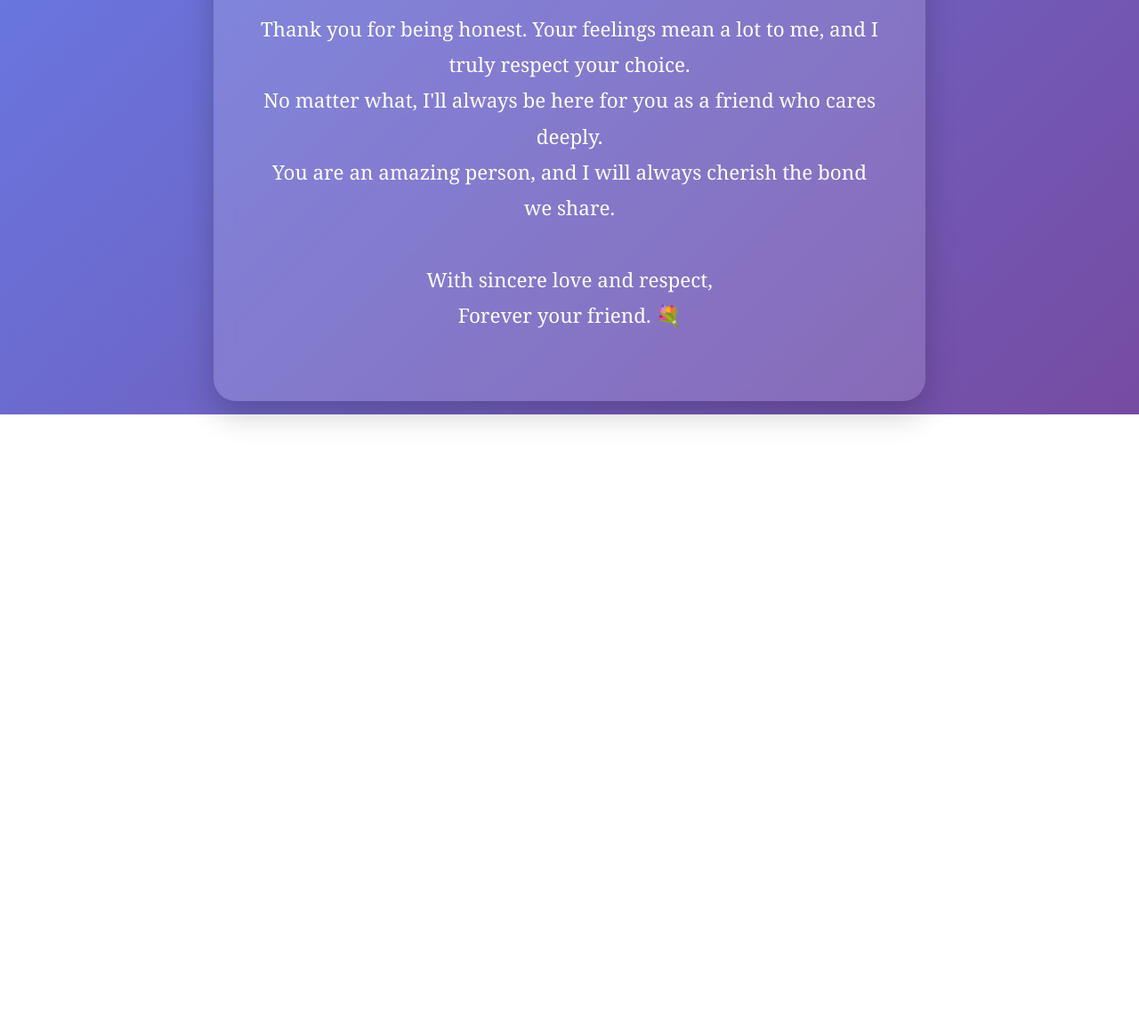
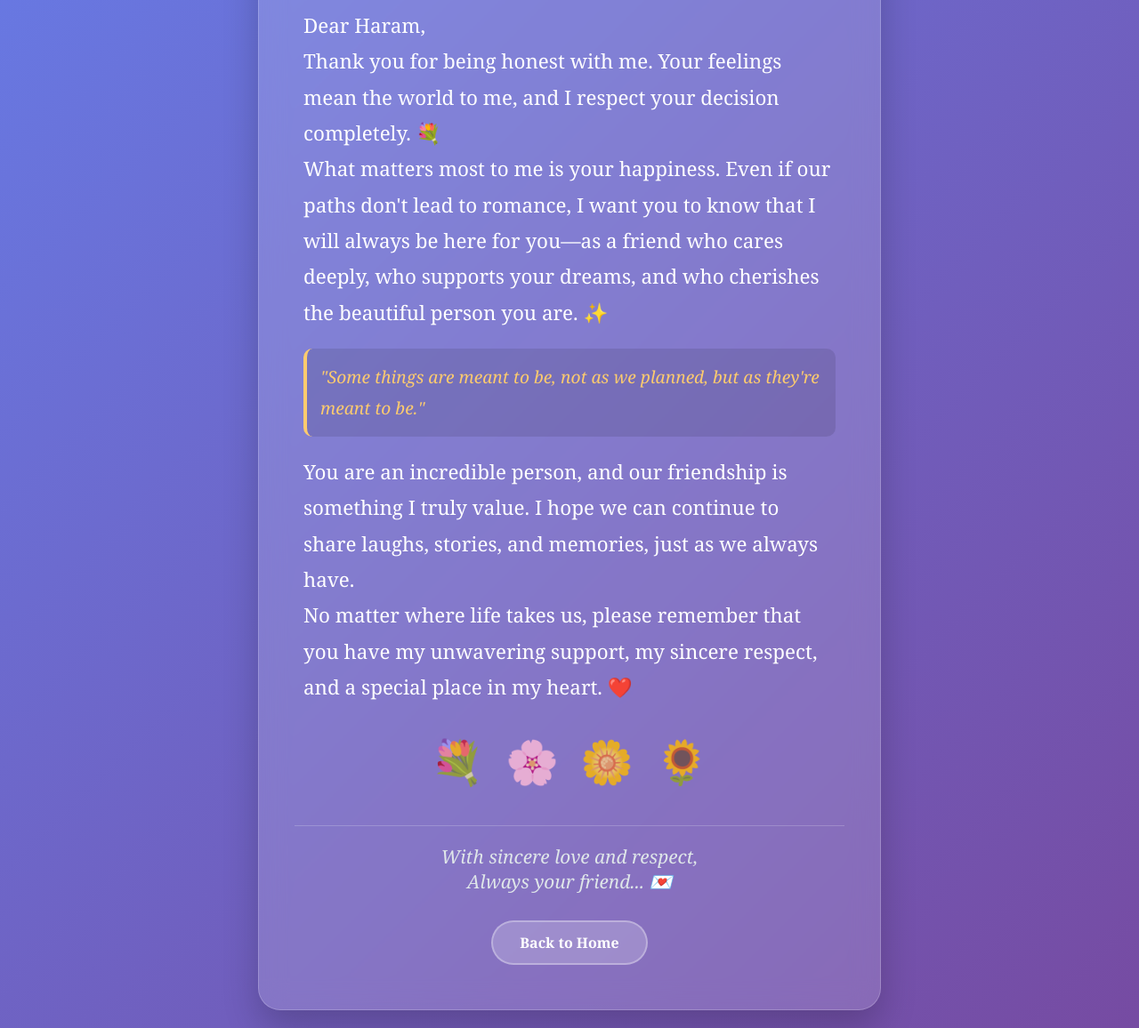
Before and after one commit to brai4832-blip/haram-proposal, a plain HTML site: page no.html in a window 1280 px wide. Shown: the part 334-1490 px from the top of the page at 89% size. Before the commit the page ends 800 px from the top, so only its background shows below. Drawn offline with Linux system fonts and the light colour scheme.

Commit message:
Refactor no.html for better layout and animations
Updated the HTML structure and styles for improved layout and animation effects.

```diff
--- a/no.html
+++ b/no.html
@@ -5,57 +5,169 @@
     <meta name="viewport" content="width=device-width, initial-scale=1.0">
     <title>Always Here for You 💐</title>
     <style>
+        * {
+            margin: 0;
+            padding: 0;
+            box-sizing: border-box;
+        }
         body {
+            font-family: 'Georgia', serif;
             background: linear-gradient(135deg, #667eea, #764ba2);
-            font-family: 'Georgia', serif;
-            color: white;
-            text-align: center;
+            min-height: 100vh;
             display: flex;
             justify-content: center;
             align-items: center;
-            height: 100vh;
-            margin: 0;
+            text-align: center;
+            padding: 20px;
+            color: white;
         }
         .message-box {
             background: rgba(255, 255, 255, 0.15);
-            backdrop-filter: blur(10px);
-            padding: 50px;
+            backdrop-filter: blur(15px);
+            padding: 50px 40px;
             border-radius: 25px;
             max-width: 700px;
-            box-shadow: 0 15px 35px rgba(0,0,0,0.2);
+            width: 100%;
+            box-shadow: 0 20px 40px rgba(0,0,0,0.2);
+            border: 1px solid rgba(255, 255, 255, 0.2);
+            animation: fadeIn 1.5s;
         }
         h1 {
-            font-size: 2.8rem;
-            margin-bottom: 20px;
+            font-size: 2.5rem;
+            margin-bottom: 25px;
             color: #ffeaa7;
+            text-shadow: 2px 2px 4px rgba(0,0,0,0.3);
         }
-        p {
+        .message-content {
             font-size: 1.4rem;
             line-height: 1.8;
-            margin-bottom: 25px;
+            margin-bottom: 30px;
+            text-align: left;
+            padding: 0 10px;
         }
-        .heart {
+        .heart-animation {
             font-size: 4rem;
-            animation: beat 1s infinite;
+            margin: 25px 0;
+            animation: heartbeat 1.5s infinite;
+            display: inline-block;
         }
-        @keyframes beat {
+        @keyframes heartbeat {
             0%, 100% { transform: scale(1); }
-            50% { transform: scale(1.1); }
+            50% { transform: scale(1.2); }
+        }
+        @keyframes fadeIn {
+            from { opacity: 0; transform: translateY(40px); }
+            to { opacity: 1; transform: translateY(0); }
+        }
+        .signature {
+            margin-top: 40px;
+            font-size: 1.3rem;
+            font-style: italic;
+            color: #dfe6e9;
+            border-top: 1px solid rgba(255, 255, 255, 0.2);
+            padding-top: 20px;
+        }
+        .back-btn {
+            display: inline-block;
+            margin-top: 30px;
+            padding: 12px 30px;
+            background: rgba(255, 255, 255, 0.2);
+            color: white;
+            text-decoration: none;
+            border-radius: 25px;
+            font-weight: bold;
+            border: 2px solid rgba(255, 255, 255, 0.3);
+            transition: all 0.3s;
+        }
+        .back-btn:hover {
+            background: rgba(255, 255, 255, 0.3);
+            transform: translateY(-3px);
+            box-shadow: 0 5px 15px rgba(0,0,0,0.2);
+        }
+        .flower {
+            font-size: 3rem;
+            margin: 10px;
+            opacity: 0.8;
+        }
+        .quote {
+            font-size: 1.2rem;
+            font-style: italic;
+            color: #fdcb6e;
+            margin: 20px 0;
+            padding: 15px;
+            background: rgba(0, 0, 0, 0.1);
+            border-radius: 10px;
+            border-left: 4px solid #fdcb6e;
         }
     </style>
 </head>
 <body>
     <div class="message-box">
-        <div class="heart">💖</div>
-        <h1>I Respect Your Feelings</h1>
-        <p>
-            Dear Haram, <br><br>
-            Thank you for being honest. Your feelings mean a lot to me, and I truly respect your choice. <br>
-            No matter what, I'll always be here for you as a friend who cares deeply. <br>
-            You are an amazing person, and I will always cherish the bond we share. <br><br>
-            With sincere love and respect, <br>
-            Forever your friend. 💐
-        </p>
+        <div class="heart-animation">💝</div>
+        <h1>With Respect and Understanding</h1>
+
+        <div class="message-content">
+            <p>Dear Haram,</p>
+
+            <p>Thank you for being honest with me. Your feelings mean the world to me,
+            and I respect your decision completely. 💐</p>
+
+            <p>What matters most to me is your happiness. Even if our paths don't lead
+            to romance, I want you to know that I will always be here for you—as a friend
+            who cares deeply, who supports your dreams, and who cherishes the beautiful
+            person you are. ✨</p>
+
+            <div class="quote">
+                "Some things are meant to be, not as we planned, but as they're meant to be."
+            </div>
+
+            <p>You are an incredible person, and our friendship is something I truly value.
+            I hope we can continue to share laughs, stories, and memories, just as we always have.</p>
+
+            <p>No matter where life takes us, please remember that you have my unwavering
+            support, my sincere respect, and a special place in my heart. ❤️</p>
+        </div>
+
+        <div class="flowers">
+            <span class="flower">💐</span>
+            <span class="flower">🌸</span>
+            <span class="flower">🌼</span>
+            <span class="flower">🌻</span>
+        </div>
+
+        <div class="signature">
+            With sincere love and respect,<br>
+            Always your friend... 💌
+        </div>
+
+        <a href="index.html" class="back-btn">Back to Home</a>
     </div>
+
+    <script>
+        // Gentle fade-in effect
+        window.addEventListener('load', function() {
+            document.querySelector('.message-box').style.opacity = '0';
+            setTimeout(() => {
+                document.querySelector('.message-box').style.transition = 'opacity 1.2s';
+                document.querySelector('.message-box').style.opacity = '1';
+            }, 200);
+
+            // Floating flowers effect
+            const flowers = document.querySelectorAll('.flower');
+            flowers.forEach((flower, index) => {
+                flower.style.animation = `float ${3 + index * 0.5}s infinite ease-in-out`;
+            });
+
+            // Add floating animation
+            const style = document.createElement('style');
+            style.textContent = `
+                @keyframes float {
+                    0%, 100% { transform: translateY(0) rotate(0deg); }
+                    50% { transform: translateY(-15px) rotate(5deg); }
+                }
+            `;
+            document.head.appendChild(style);
+        });
+    </script>
 </body>
 </html>
```
